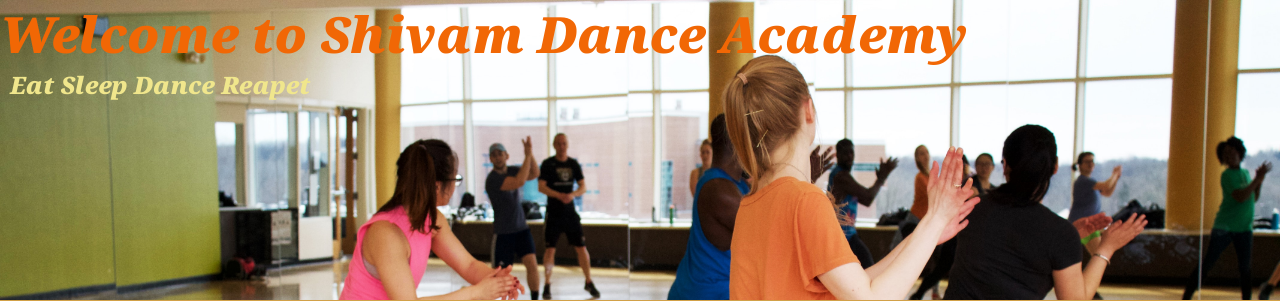
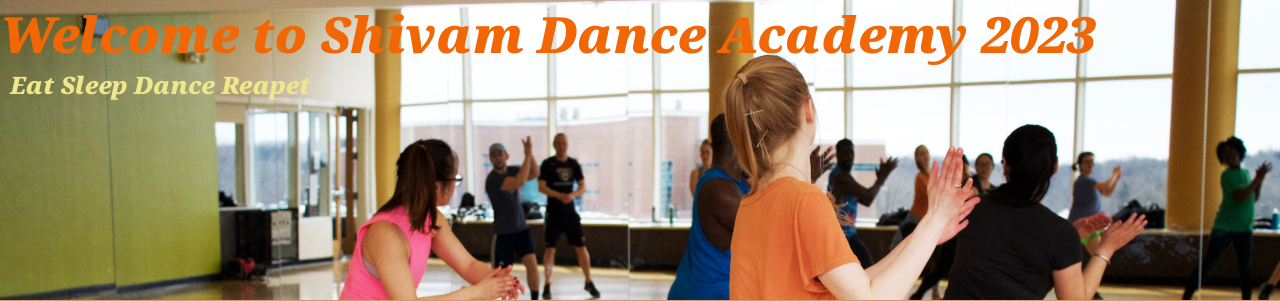
Before and after one commit to shivkumar962/blogging, a Node server app: page / in a window 1280 px wide; the page is wider, and only the part inside the window is pictured. Shown: the part 106-407 px from the top of that part. Run offline with Node 20, Linux system fonts and the light colour scheme.

Commit message:
home year added

```diff
--- a/views/home.pug
+++ b/views/home.pug
@@ -10,7 +10,7 @@ block style
 block content
 
     section#introsection
-     div Welcome to Shivam Dance Academy
+     div Welcome to Shivam Dance Academy 2023
      div.small Eat Sleep Dance Reapet
 
     section#missionsection
```
